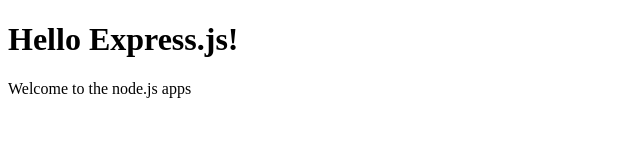
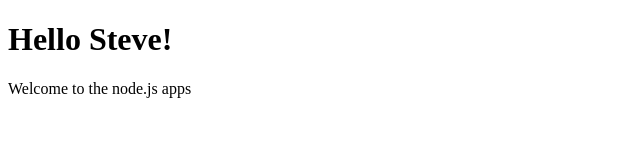
Before and after one commit to tenaka30/web-server, a website: page public/index.html in a window 1280 px wide. Shown: the whole page, without its empty margins (0-640 px from the left). Drawn offline with Linux system fonts and the light colour scheme.

Commit message:
Hello steve

```diff
--- a/public/index.html
+++ b/public/index.html
@@ -5,7 +5,7 @@
 		<title>My App!</title>
 	</head>
 	<body>
-		<h1>Hello Express.js!</h1>
+		<h1>Hello Steve!</h1>
 		<p>Welcome to the node.js apps</p>
 	</body>
 </html>
```
